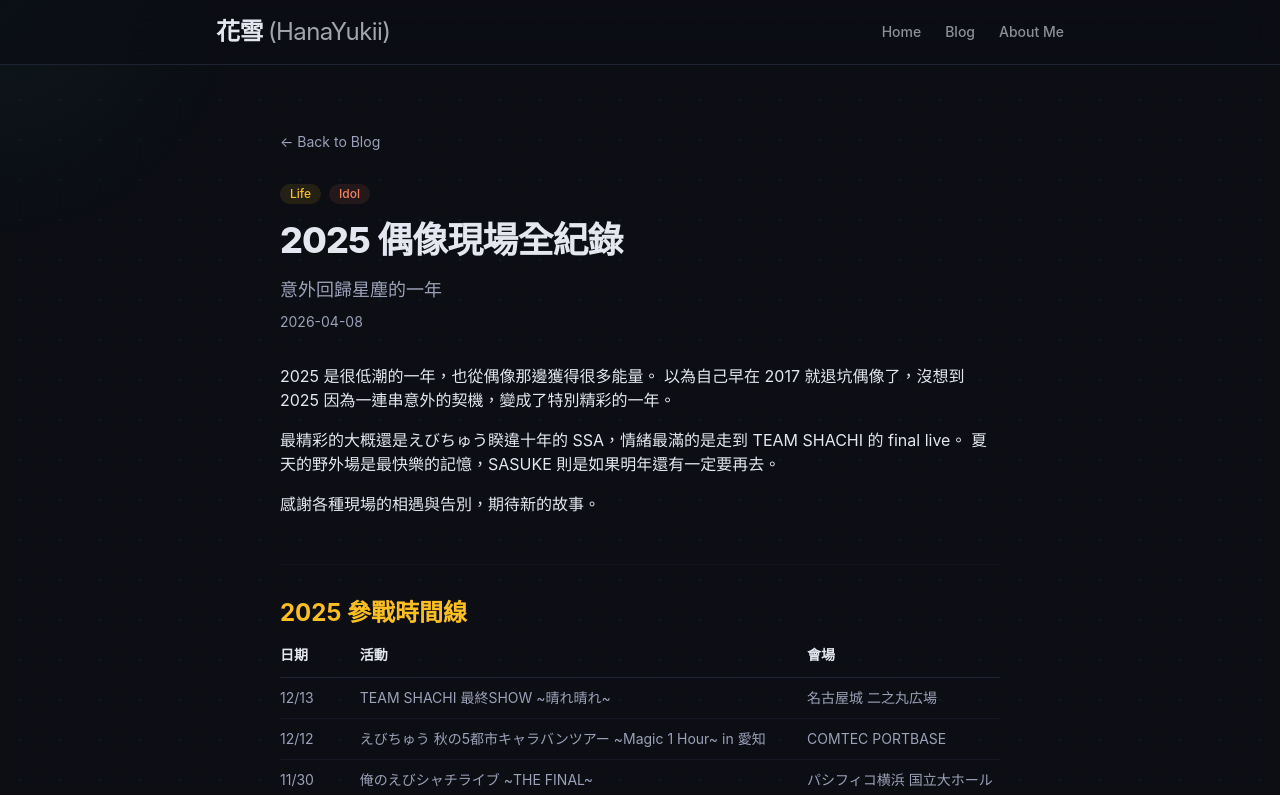
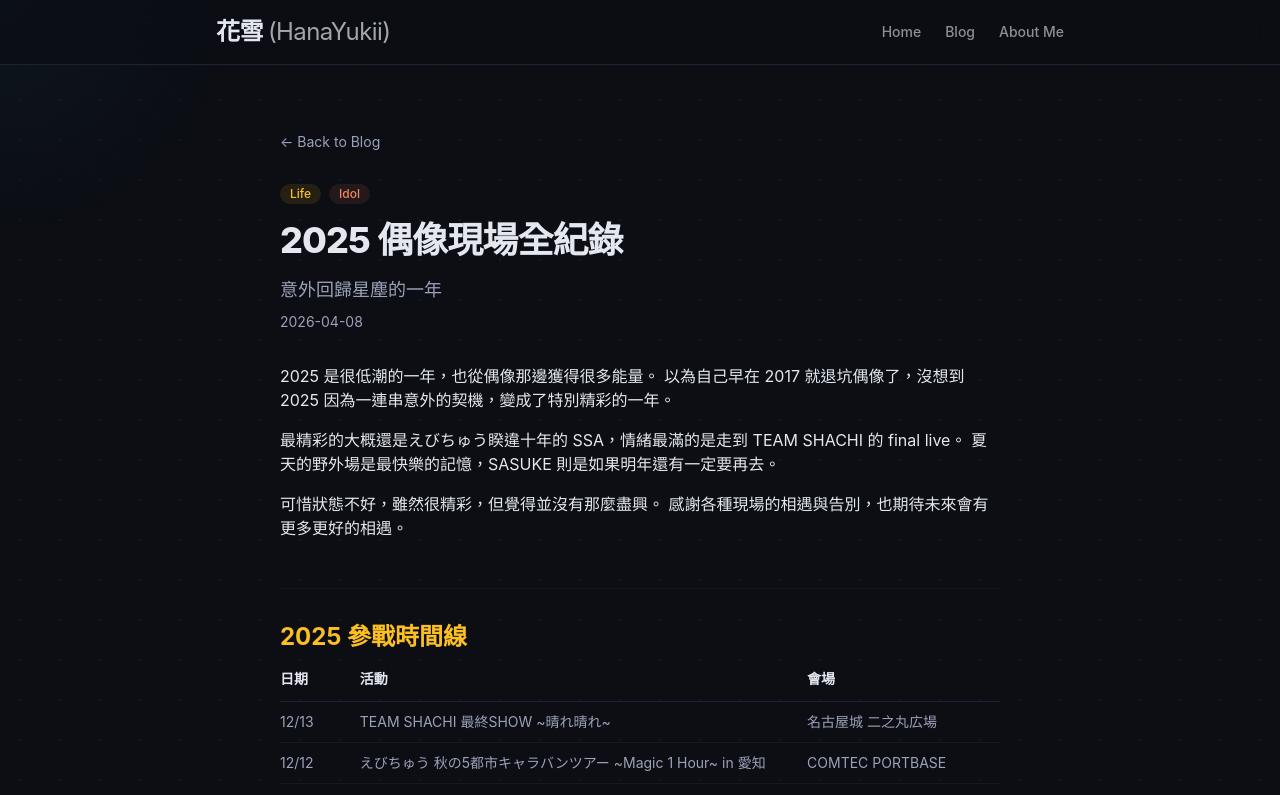
Before and after one commit to HanaYukii/hanayukii-site, a Next.js app: page /blog/idol-2025 in a window 1280 px wide. Shown: the top 795 px of the page. Built offline with nearby package versions, Linux system fonts and the light colour scheme.

Commit message:
add honest reflection to idol-2025 closing

```diff
--- a/src/app/blog/idol-2025/page.tsx
+++ b/src/app/blog/idol-2025/page.tsx
@@ -69,7 +69,8 @@ export default function Idol2025() {
             夏天的野外場是最快樂的記憶，SASUKE 則是如果明年還有一定要再去。
           </p>
           <p>
-            感謝各種現場的相遇與告別，期待新的故事。
+            可惜狀態不好，雖然很精彩，但覺得並沒有那麼盡興。
+            感謝各種現場的相遇與告別，也期待未來會有更多更好的相遇。
           </p>
         </div>
       </FadeIn>
```
